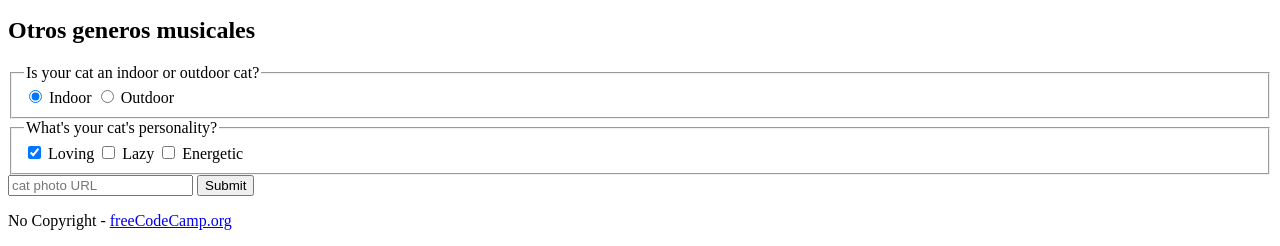
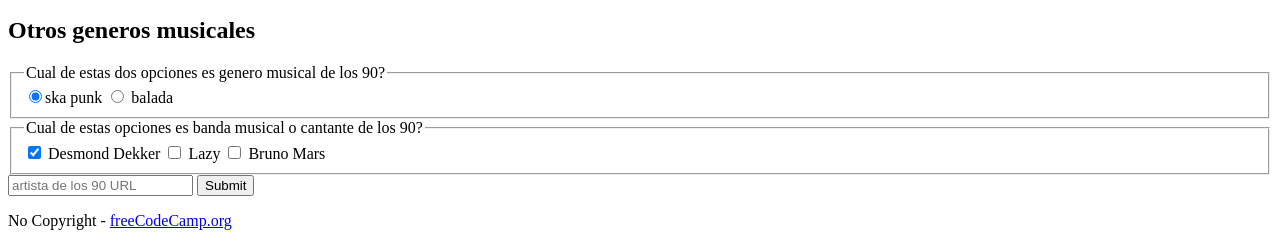
Before and after one commit to Dana-2006/pagina-web-de-los-90-, a plain HTML site: page index.html in a window 1280 px wide. Shown: the part 1479-1725 px from the top of the page. Drawn offline with Linux system fonts and the light colour scheme.

Commit message:
CAMBIO 2

```diff
--- a/index.html
+++ b/index.html
@@ -15,7 +15,7 @@
         <a href="https://muzikalia.com/wp-content/uploads/2020/07/mejoresdirectos90.jpg"><img src="https://cdn-p.smehost.net/sites/5b3bac59eb36401694af3a241173447f/wp-content/uploads/2020/08/Redes-sony-1.jpg" alt="La oreja de Van Gogh es una de las mejores bandas de esta epoca."></a>
       </section>
       <section>
-        <h2>Generos y bandas musicales de los 90</h2>
+        <h2> 2 mejores generos y bandas musicales de los 90</h2>
         <h3>punk rock:</h3>
         <ul>
           <li>The Offspring</li>
@@ -41,17 +41,17 @@
         <h2>Otros generos musicales</h2>
         <form action="https://freecatphotoapp.com/submit-cat-photo">
           <fieldset>
-            <legend>Is your cat an indoor or outdoor cat?</legend>
-            <label><input id="indoor" type="radio" name="indoor-outdoor" value="indoor" checked> Indoor</label>
-            <label><input id="outdoor" type="radio" name="indoor-outdoor" value="outdoor"> Outdoor</label>
+            <legend>Cual de estas dos opciones es genero musical de los 90?</legend>
+            <label><input id="ska punk" type="radio" name="ska punk-balada" value="ska punk" checked>ska punk</label>
+            <label><input id="balada" type="radio" name="ska punk-balada" value="balada"> balada</label>
           </fieldset>
           <fieldset>
-            <legend>What's your cat's personality?</legend>
-            <input id="loving" type="checkbox" name="personality" value="loving" checked> <label for="loving">Loving</label>
-            <input id="lazy" type="checkbox" name="personality" value="lazy"> <label for="lazy">Lazy</label>
-            <input id="energetic" type="checkbox" name="personality" value="energetic"> <label for="energetic">Energetic</label>
+            <legend>Cual de estas opciones es banda musical o cantante de los 90?</legend>
+            <input id="Desmond Dekker" type="checkbox" name="cantante" value="Desmond Dekker" checked> <label for="Desmond Dekker">Desmond Dekker</label>
+            <input id="Andres cepeda" type="checkbox" name="cantante" value="Andres cepeda"> <label for="Andres Cepeda">Lazy</label>
+            <input id="Bruno Mars" type="checkbox" name="cantante" value="Bruno Mars"> <label for="Bruno Mars">Bruno Mars</label>
           </fieldset>
-          <input type="text" name="catphotourl" placeholder="cat photo URL" required>
+          <input type="text" name="mejor artista de los 90" placeholder="artista de los 90 URL" required>
           <button type="submit">Submit</button>
         </form>
       </section>
```
